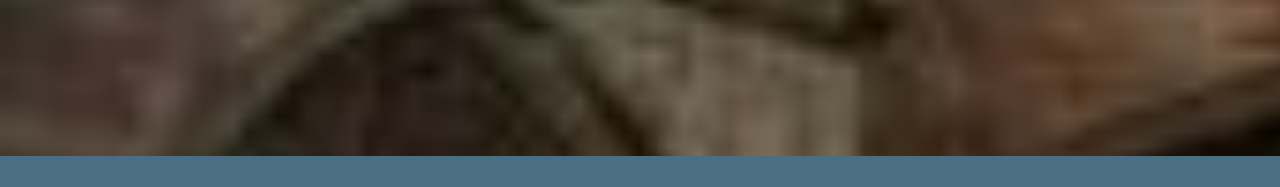
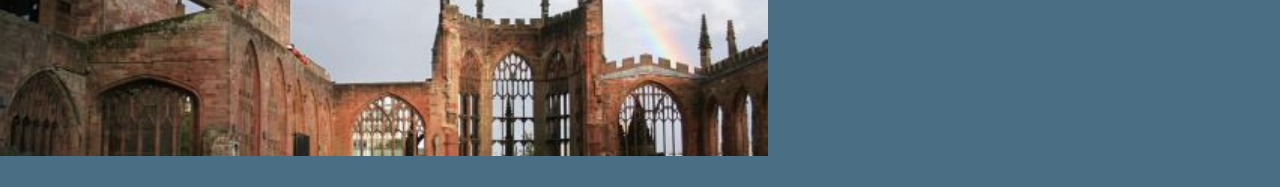
Before and after one commit to Imbrace/Portfolio, a plain HTML site: page index.html in a window 1280 px wide. Shown: the top 187 px of the page. Drawn offline with Linux system fonts and the light colour scheme.

Commit message:
Update style.css

```diff
--- a/style.css
+++ b/style.css
@@ -26,7 +26,7 @@ body {
 }
 
 .banner-img {
-  width: 600%;
+  width: 60%;
   height: 60%;
   object-fit: cover;     /* CRITICAL */
   object-position: center;
```
